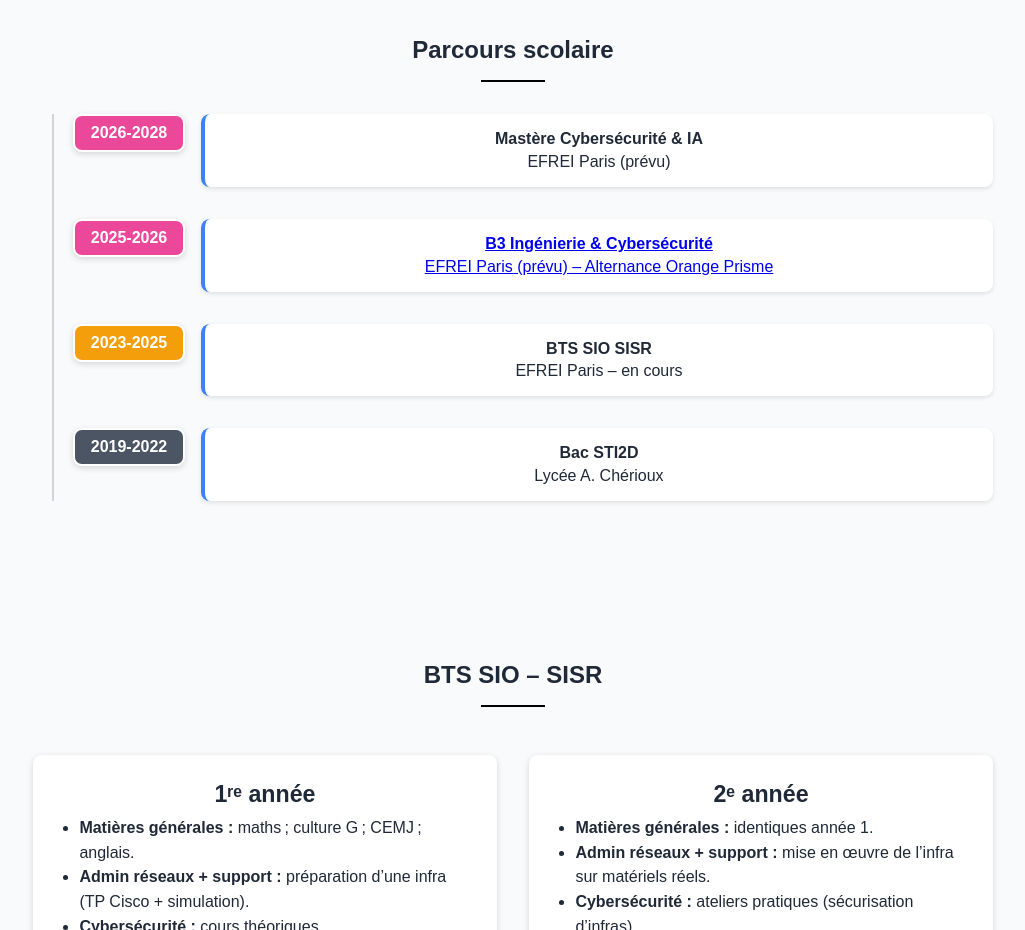
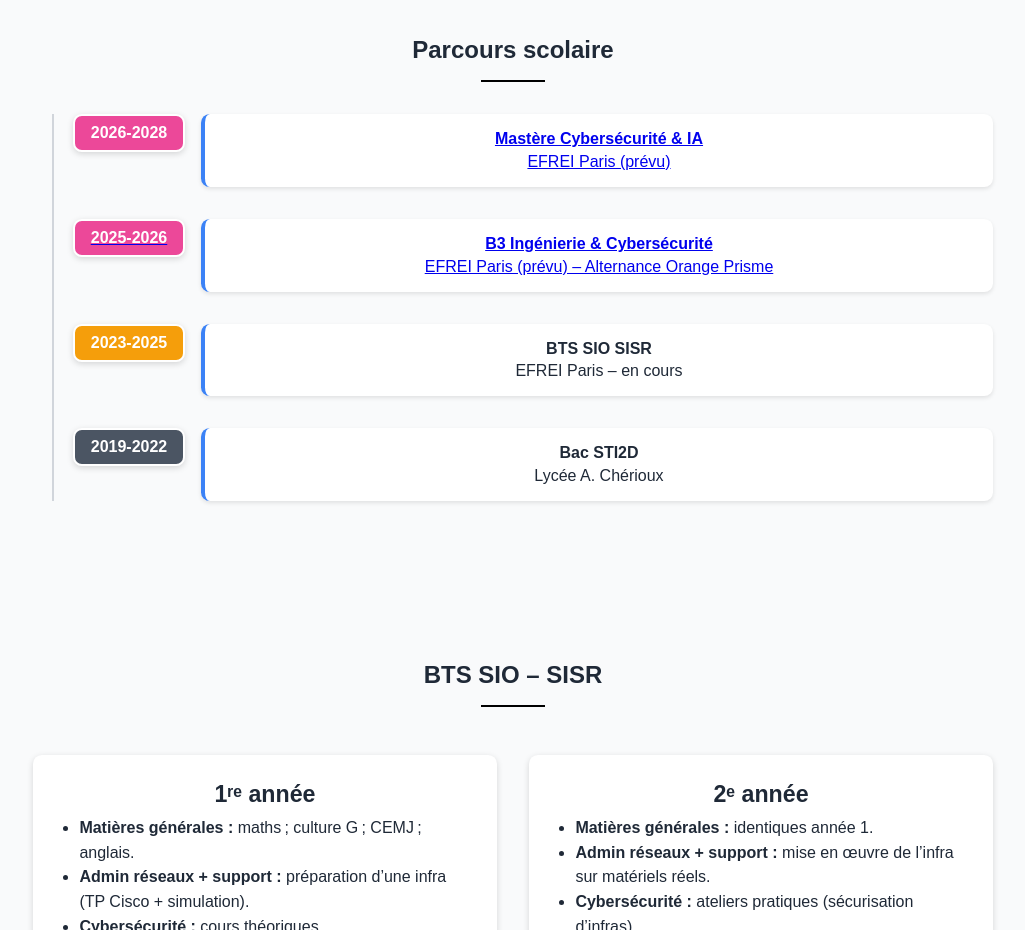
Before and after one commit to 11nbk11/Portfolio, a plain HTML site: page index.html in a window 1280 px wide. Shown: the part 860-1790 px from the top of the page, without its empty margins (255-1280 px from the left). Drawn offline with Linux system fonts and the light colour scheme.

Commit message:
Update index.html

```diff
--- a/index.html
+++ b/index.html
@@ -111,7 +111,7 @@
     <section id="parcours-scolaire">
       <h2 class="title-big">Parcours scolaire</h2><div class="divider"></div>
       <div class="parcours-container">
-        <div class="parcours-item"><div class="year-block pink-bg">2026‑2028</div><div class="desc"><p class="desc-title">Mastère Cybersécurité & IA</p><p>EFREI Paris (prévu)</p></div></div>
+        <div class="parcours-item"><div class="year-block pink-bg">2026‑2028</div><div class="desc"><p class="desc-title"><a href="https://fr.scribd.com/document/648548397/mastere-cybersecurite" target="_blank" rel="noopener" >Mastère Cybersécurité & IA</p><p>EFREI Paris (prévu)</p></div></div>
         <div class="parcours-item"><div class="year-block pink-bg">2025‑2026</div><div class="desc"><p class="desc-title"><a href="https://www.orangecyberdefense.com/fr/" target="_blank" rel="noopener">B3 Ingénierie & Cybersécurité</p><p><a href="https://orange.jobs/site/fr-alternance/" target="_blank" rel="noopener">EFREI Paris (prévu) – Alternance Orange Prisme</a></p></div></div>
         <div class="parcours-item"><div class="year-block yellow-bg">2023‑2025</div><div class="desc"><p class="desc-title">BTS SIO SISR</p><p>EFREI Paris – en cours</p></div></div>
         <div class="parcours-item"><div class="year-block gray-bg">2019‑2022</div><div class="desc"><p class="desc-title">Bac STI2D</p><p>Lycée A. Chérioux</p></div></div>
```
